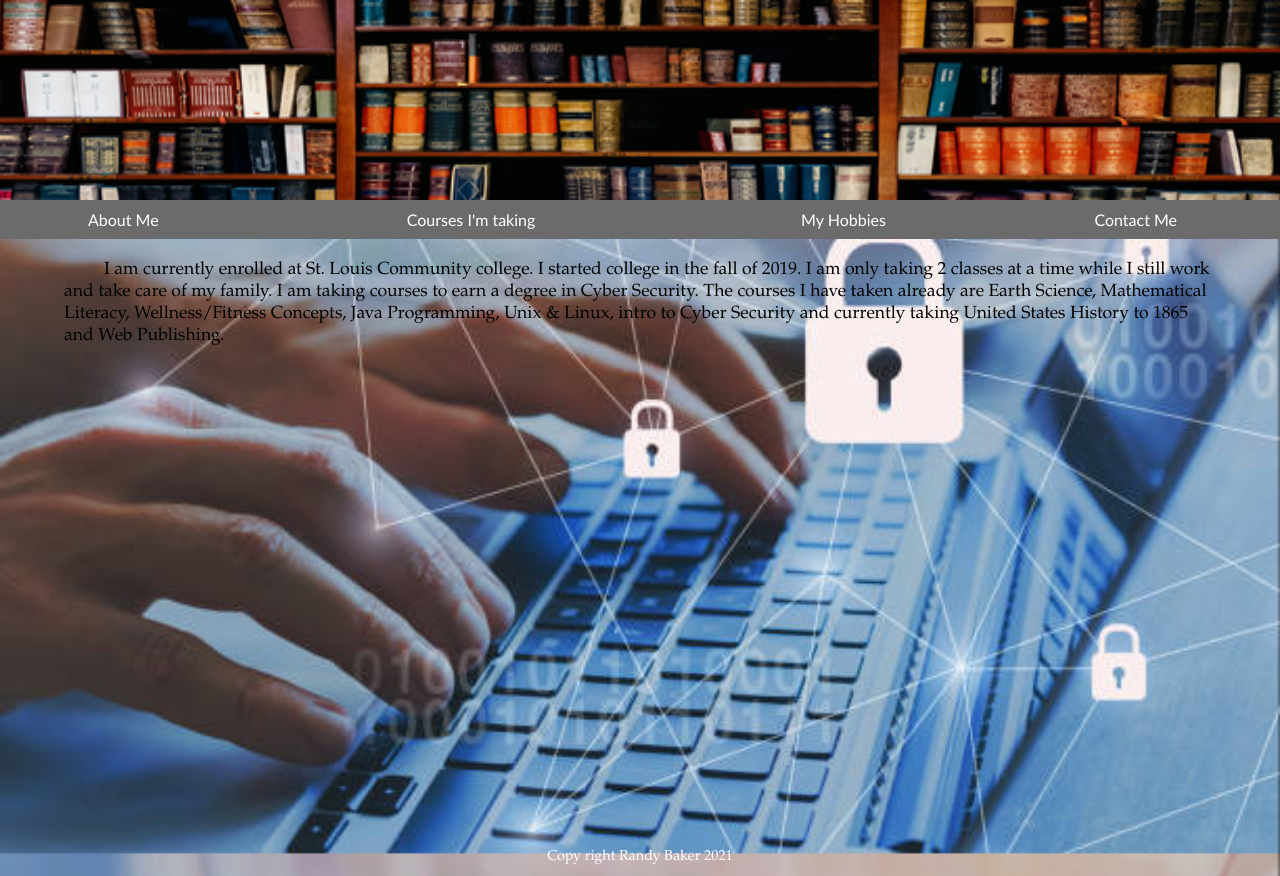
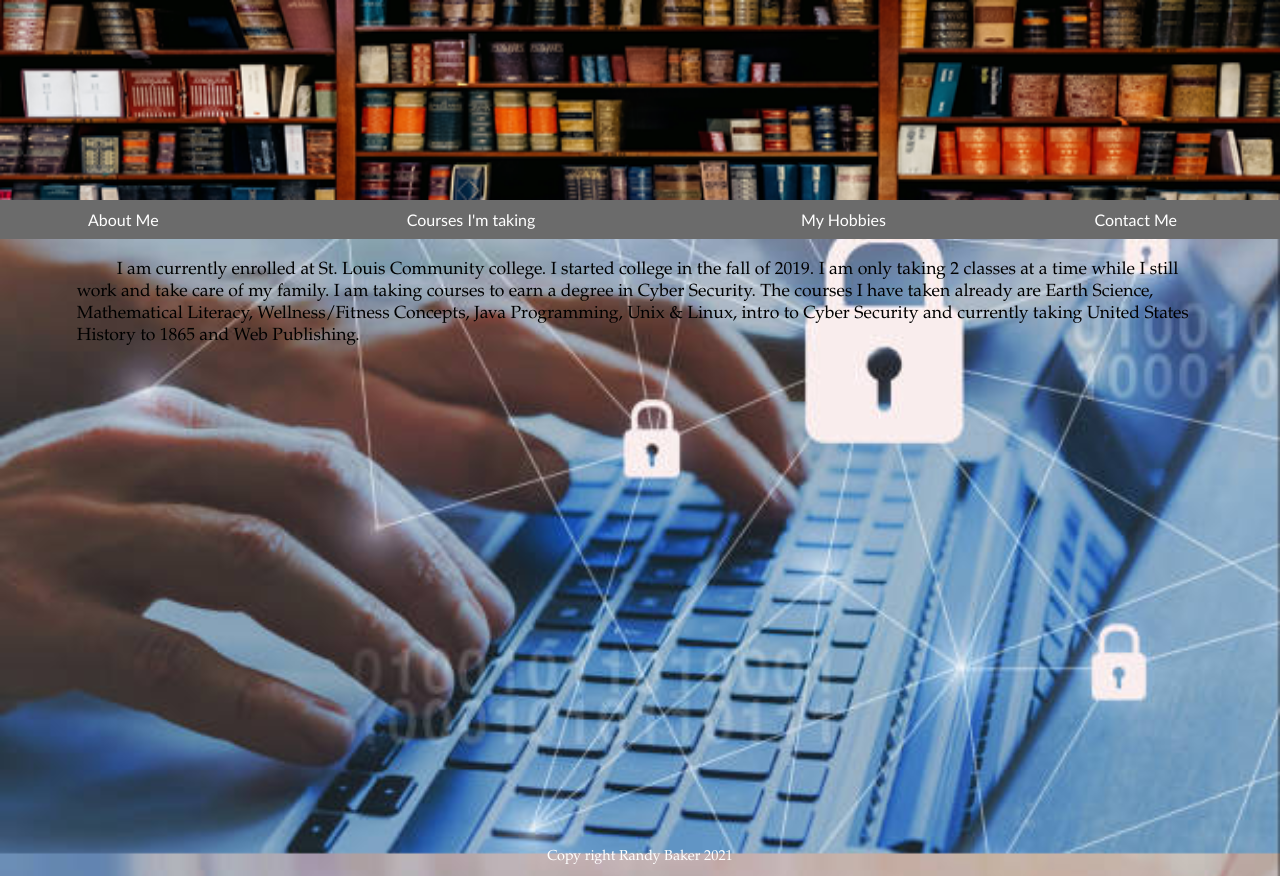
Before and after one commit to Randybaker74/my-website, a plain HTML site: page courses.html in a window 1280 px wide. Drawn offline with Linux system fonts and the light colour scheme.

Commit message:
Update style.css

```diff
--- a/style.css
+++ b/style.css
@@ -85,8 +85,8 @@
         }
 
         p {
-            margin-left: 5%;
-            margin-right: 5%;
+            margin-left: 6%;
+            margin-right: 6%;
             text-align: left;
             padding-top: 20px;
         }
```
